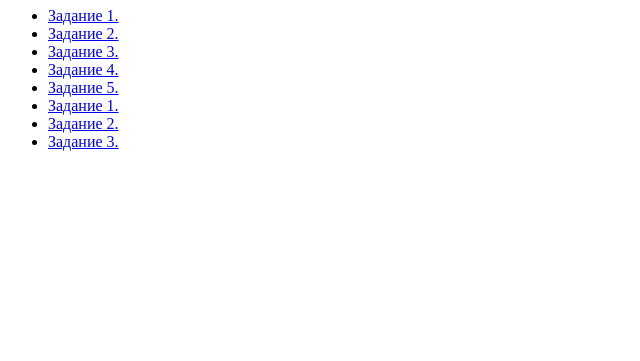
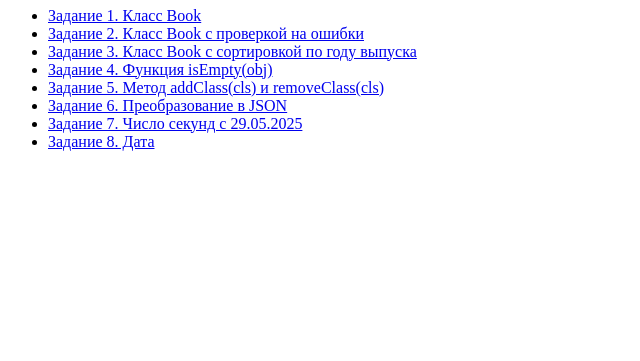
Before and after one commit to qwr14/javascript, a plain HTML site: page index.html in a window 1280 px wide. Shown: the part 439-800 px from the top of the page, without its empty margins (0-640 px from the left). Drawn offline with Linux system fonts and the light colour scheme.

Commit message:
lab4 update

```diff
--- a/index.html
+++ b/index.html
@@ -23,14 +23,14 @@
 </ul>
 <h1>Лабораторная работа 4</h1>
 <ul>
-  <li><a href="lab4/lab4_1.html">Задание 1.</a></li>
-  <li><a href="lab4/lab4_2.html">Задание 2.</a></li>
-  <li><a href="lab4/lab4_3.html">Задание 3.</a></li>
-  <li><a href="lab4/lab4_4.html">Задание 4.</a></li>
-  <li><a href="lab4/lab4_5.html">Задание 5.</a></li>
-  <li><a href="lab4/lab4_6.html">Задание 1.</a></li>
-  <li><a href="lab4/lab4_7.html">Задание 2.</a></li>
-  <li><a href="lab4/lab4_8.html">Задание 3.</a></li>
+  <li><a href="lab4/lab4_1.html">Задание 1. Класс Book</a></li>
+  <li><a href="lab4/lab4_2.html">Задание 2. Класс Book с проверкой на ошибки</a></li>
+  <li><a href="lab4/lab4_3.html">Задание 3. Класс Book с сортировкой по году выпуска</a></li>
+  <li><a href="lab4/lab4_4.html">Задание 4. Функция isEmpty(obj)</a></li>
+  <li><a href="lab4/lab4_5.html">Задание 5. Метод addClass(cls) и removeClass(cls)</a></li>
+  <li><a href="lab4/lab4_6.html">Задание 6. Преобразование в JSON</a></li>
+  <li><a href="lab4/lab4_7.html">Задание 7. Число секунд с 29.05.2025</a></li>
+  <li><a href="lab4/lab4_8.html">Задание 8. Дата</a></li>
 </ul>
 </body>
 </html>
```
Also changed, not shown: lab4/lab4_1.html (+1 -2 lines), lab4/lab4_2.html (+3 -2 lines), lab4/lab4_3.html (+3 -0 lines), lab4/lab4_4.html (+1 -0 lines), lab4/lab4_5.html (+1 -0 lines), lab4/lab4_6.html (+1 -0 lines), lab4/lab4_7.html (+1 -0 lines), lab4/lab4_8.html (+1 -0 lines).
